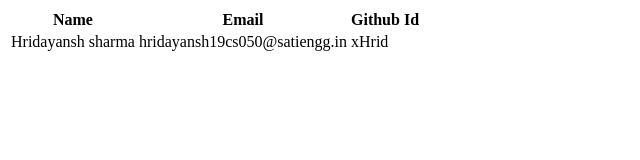
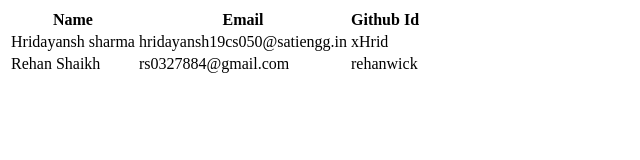
Before and after one commit to puranik3/fynd-fa0922-dashboard, a website: page public/batch-information.html in a window 1280 px wide. Shown: the whole page, without its empty margins (0-640 px from the left). Drawn offline with Linux system fonts and the light colour scheme.

Commit message:
added Rehan Shaikh Information on batch-information.html

```diff
--- a/public/batch-information.html
+++ b/public/batch-information.html
@@ -21,6 +21,11 @@
                 <td>hridayansh19cs050@satiengg.in</td>
                 <td>xHrid</td>
             </tr>
+            <tr>
+                <td>Rehan Shaikh</td>
+                <td>rs0327884@gmail.com</td>
+                <td>rehanwick</td>
+            </tr>
         </tbody>
     </table>
 </body>
```
